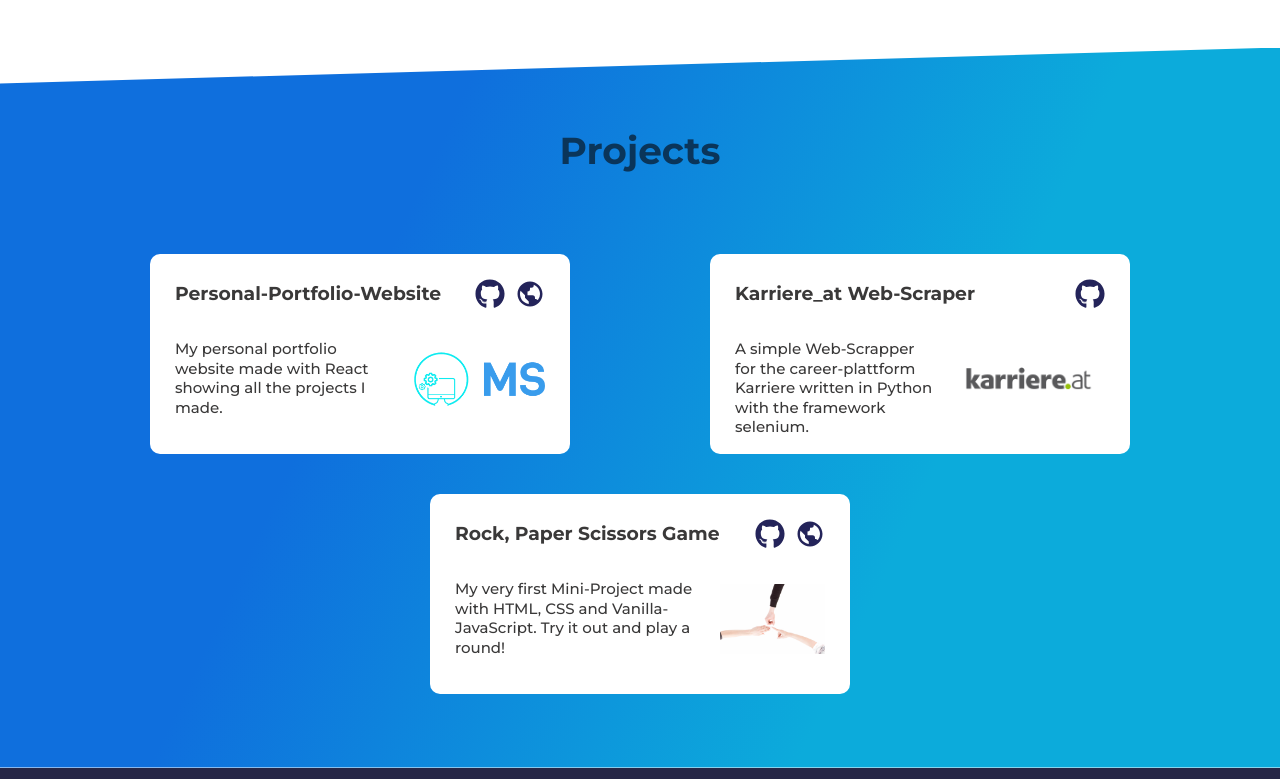
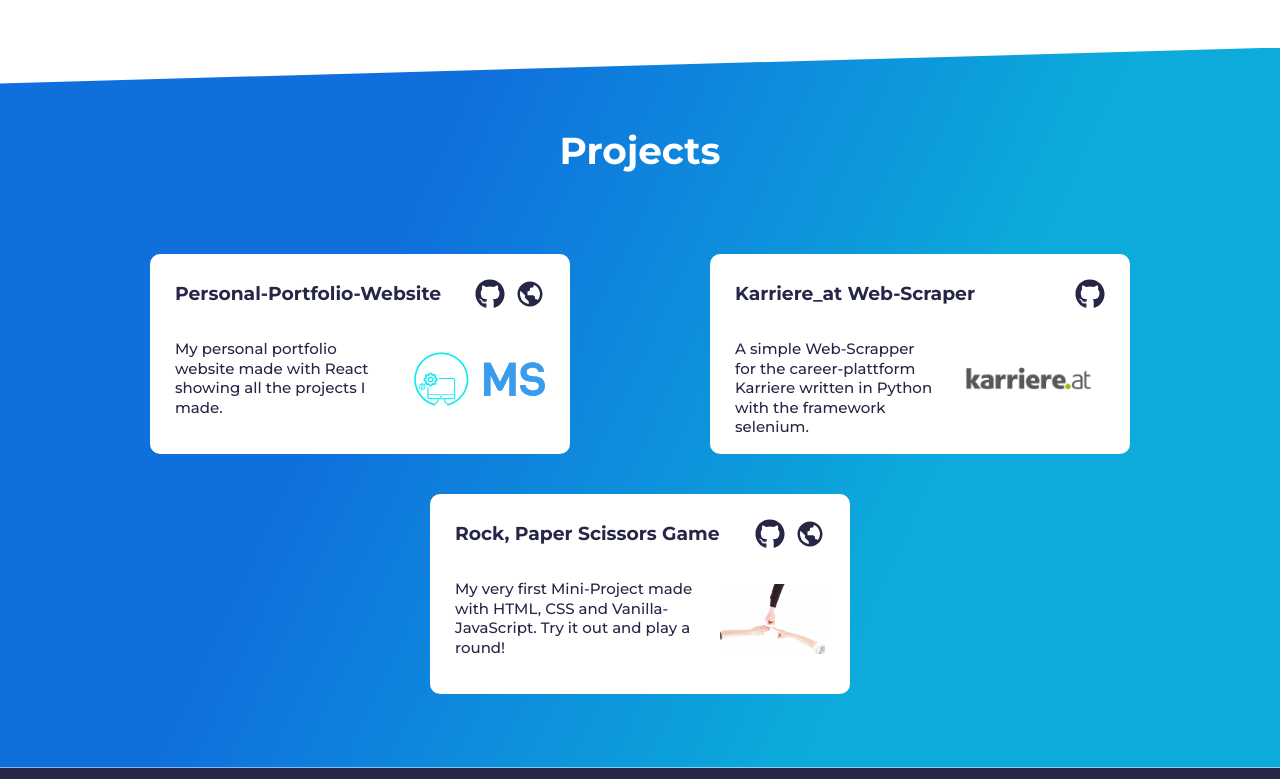
Before and after one commit to Maxwell929/my-website-renew, a React (Create React App) app: page / in a window 1280 px wide. Shown: the part 1427-2206 px from the top of the page. Built offline with nearby package versions, Linux system fonts and the light colour scheme.

Commit message:
created sass variables

```diff
--- a/package.json
+++ b/package.json
@@ -19,6 +19,7 @@
     "react-text-loop": "^2.3.0",
     "react-tooltip": "^4.2.21",
     "reveal": "0.0.4",
+    "sass": "^1.49.8",
     "web-vitals": "^1.1.2"
   },
   "scripts": {
--- a/src/components/Footer/footer.scss
+++ b/src/components/Footer/footer.scss
@@ -1,29 +1,31 @@
+@use "../../style/variables";
 .footer {
-    background-color: rgb(38, 38, 70);
+    background-color: variables.$secondaryColor;
     padding: 1.5rem 0;
 
 
 
+
 .footer__container{
+    display: flex;
     margin: 0 auto;
     width: 5rem;
-    display: flex;
     justify-content: space-around;
 
     a{
         font-size: 1.8rem;
-        color: white;
+        color: variables.$primary-color;
     }
     a:hover{
-        color: lightgray;
+        color: variables.$hoverColor;
     }
 }
 
     .footer-name {
         font-size: 15px;
-        color: whitesmoke;
         font-weight: 500;
         outline: none;
+        color: variables.$primary-color;
 
     }
 
--- a/src/components/Header/header.scss
+++ b/src/components/Header/header.scss
@@ -1,3 +1,4 @@
+@use '../../style/variables';
 .header {
   position: relative;
   width: 100%;
@@ -8,7 +9,7 @@
                   rgb(12, 171, 219) 70%
   );
   height: calc(100vh - 4rem);
-  color: rgb(241, 231, 231);
+  color: variables.$primary-color;
 
 
   .container__header {
--- a/src/components/Navbar/nav.scss
+++ b/src/components/Navbar/nav.scss
@@ -1,3 +1,5 @@
+@use "../../style/variables";
+
 .nav {
   position: sticky;
   display: flex;
@@ -6,7 +8,7 @@
   width: 100%;
   z-index: 10;
   padding: 0;
-  background-color: rgb(38, 38, 70);
+  background-color: variables.$secondaryColor;
 
   .navbar__container {
     display: flex;
@@ -34,7 +36,7 @@
       .logos-nav {
         font-size: 1.8rem;
         padding-top: 0.6rem;
-        color: white;
+        color: variables.$primary-color;
       }
 
       .logos-nav:hover {
@@ -49,12 +51,11 @@
       font-weight: 500;
       margin: 0 0.4rem;
       cursor: pointer;
-      background-color: gray;
       display: inline-block;
       position: relative;
       background: none;
       border: none;
-      color: aliceblue;
+      color: variables.$primary-color;
       background: transparent;
     }
 
@@ -71,7 +72,7 @@
       height: 3px;
       position: absolute;
       transition: all 0.7s linear;
-      background: #fff;
+      background: variables.$primary-color;
     }
 
     span::before,
@@ -81,7 +82,7 @@
       height: 0;
       position: absolute;
       transition: all 0.7s linear;
-      background: #fff;
+      background: variables.$primary-color;
     }
 
     button:hover::before,
--- a/src/components/about/about.scss
+++ b/src/components/about/about.scss
@@ -4,6 +4,7 @@
     padding: 0;
 
     h2{
+
         padding-bottom: 1rem;
     }
 }
--- a/src/components/projects/cards.scss
+++ b/src/components/projects/cards.scss
@@ -1,3 +1,5 @@
+@use "../../style/variables";
+
 .container-cards {
   display: flex;
   justify-content: space-evenly;
@@ -12,8 +14,8 @@
   padding: 10px;
   border-radius: 10px;
   transition: box-shadow 0.4s ease-in-out;
-  background-color: white;
-  color: rgb(58, 57, 57);
+  background-color: variables.$primary-color;
+  color: variables.$secondaryColor;
   margin: 20px;
 }
 
@@ -54,11 +56,11 @@
   height: 30px;
   background-color: transparent;
   padding-left: 10px;
-  color: rgb(36, 36, 90);
+  color: variables.$secondaryColor;
 }
 
 .logos:hover {
-  color: grey;
+  color: variables.$hoverColor;
 }
 
 .container-desc {
--- a/src/components/projects/projects.scss
+++ b/src/components/projects/projects.scss
@@ -1,11 +1,11 @@
+@use "../../style/variables";
 .projects {
   width: 100%;
 
-
   background: linear-gradient(
     115deg,
-    rgb(15, 111, 221) 30%,
-    rgb(12, 171, 219) 70%
+    variables.$backgroundColor-1 30%,
+   variables.$backgroundColor-2 70%
   );
   min-height: 90vh;
 
@@ -13,6 +13,7 @@
   clip-path: polygon(0% 5%, 100% 0, 100% 100%, 0% 100%);
 
   h2{
+    color: variables.$primary-color;
     padding-top: 5rem;
   }
 
--- a/src/index.scss
+++ b/src/index.scss
@@ -9,7 +9,6 @@ html body {
     -moz-osx-font-smoothing: grayscale;
     font-size: 25px;
     font-weight: 400;
-    color: rgb(10, 53, 90);
 }
 
 
--- /dev/null
+++ b/src/style/variables.scss
@@ -0,0 +1,6 @@
+$primary-color: #ffffff;
+$secondaryColor: #262646FF;
+$hoverColor: #D3D3D3FF;
+
+$backgroundColor-1: #0F6FDDFF;
+$backgroundColor-2: #0CABDBFF;
```
Also changed, not shown: 1 other file (tests, documents, lock files or other folders).
